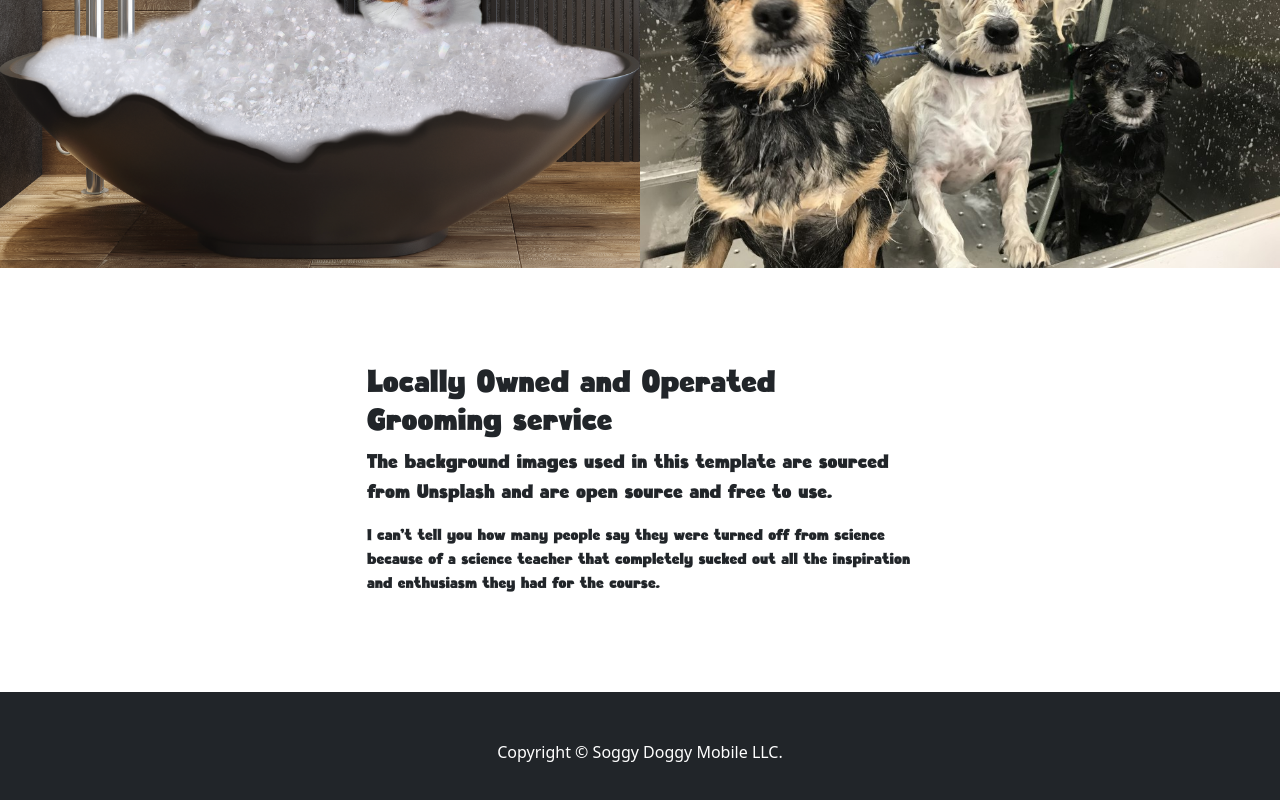
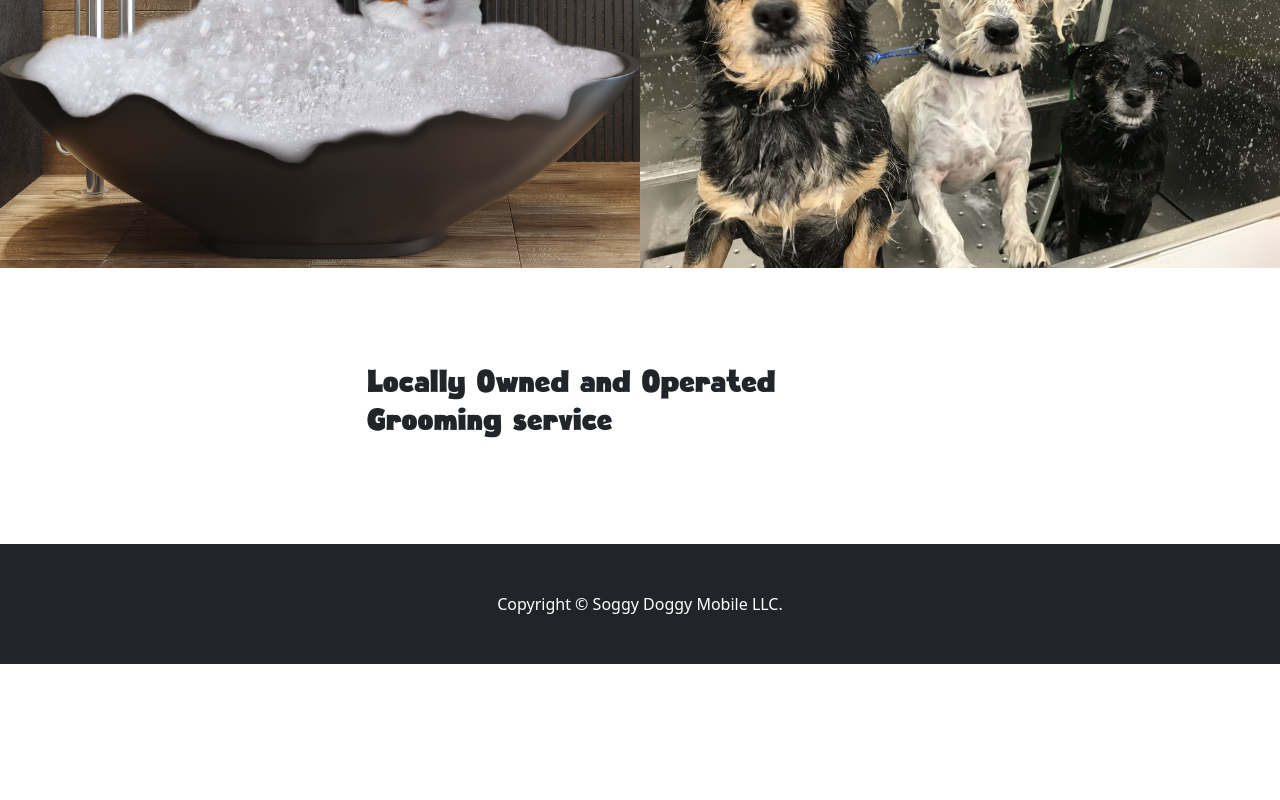
Before and after one commit to gmunoz94/newDoggy, a plain HTML site: page index.html in a window 1280 px wide. Shown: the part 1700-2500 px from the top of the page. After the commit the page ends 2364 px from the top, so only its background shows below. Drawn offline with nearby package versions, Linux system fonts and the light colour scheme; some packages are replaced by stand-ins of ours; a script that the page names is missing.

Commit message:
deleted template text

```diff
--- a/index.html
+++ b/index.html
@@ -95,8 +95,6 @@
                 <div class="row justify-content-center hound-text">
                     <div class="col-lg-6">
                         <h2>Locally Owned and Operated Grooming service</h2>
-                        <p class="lead">The background images used in this template are sourced from Unsplash and are open source and free to use.</p>
-                        <p class="mb-0">I can't tell you how many people say they were turned off from science because of a science teacher that completely sucked out all the inspiration and enthusiasm they had for the course.</p>
                     </div>
                 </div>
             </div>
```
